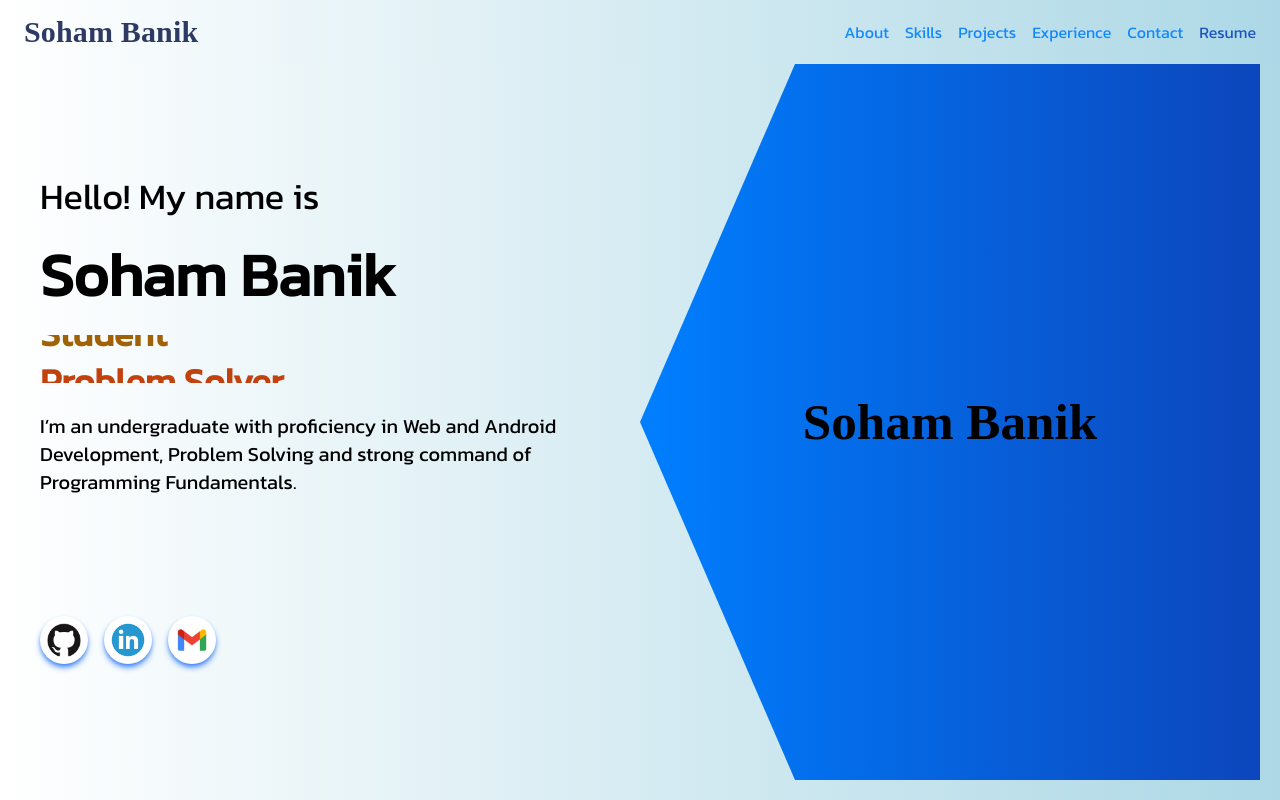
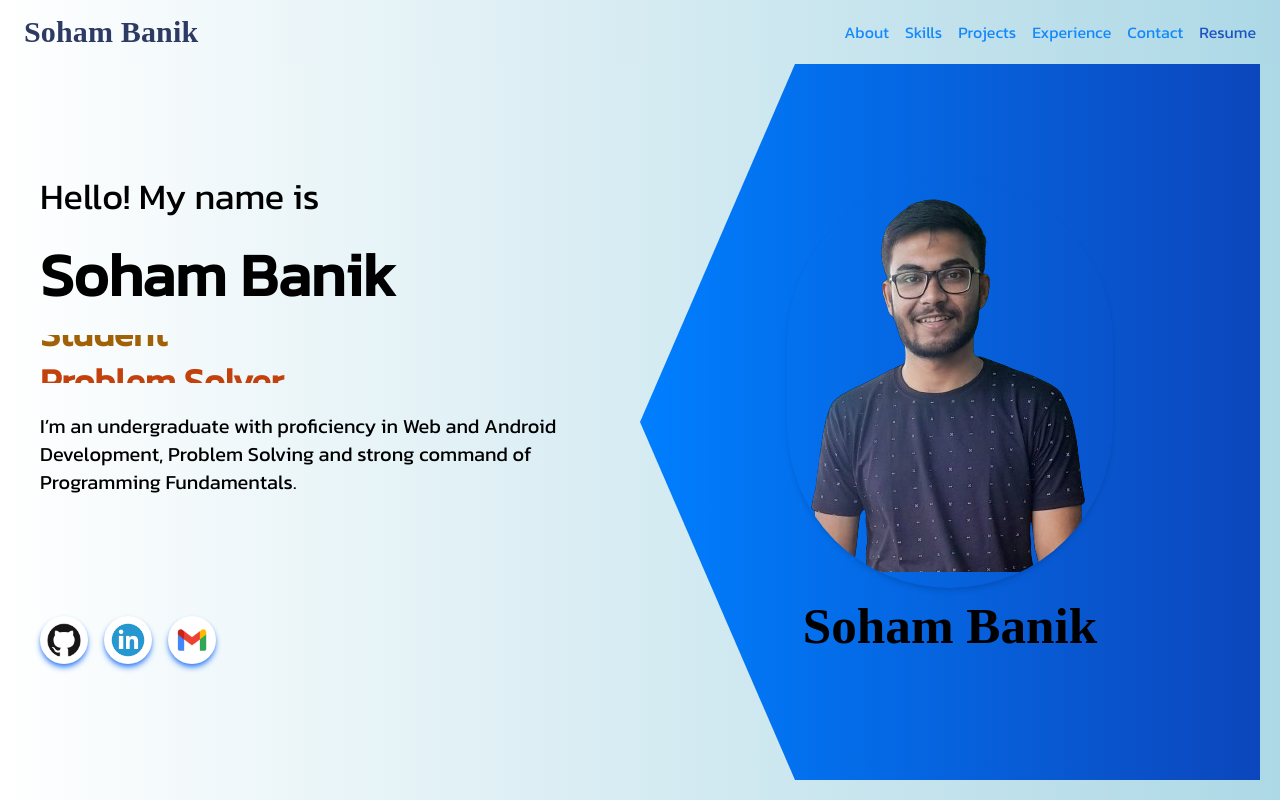
Before and after one commit to SohamB21/SB-Portfolio, a React (Vite) app: page / in a window 1280 px wide. Shown: the top 800 px of the page. Built offline with nearby package versions, Linux system fonts and the light colour scheme; a web font is replaced by a local one.

Commit message:
[style]: modified exp title and exp skills

```diff
--- a/src/Components/Experience/Experience.jsx
+++ b/src/Components/Experience/Experience.jsx
@@ -77,11 +77,11 @@ const Experience = () => {
                   target="_blank"
                   rel="noopener noreferrer"
                 >
-                  <h3 className="vertical-timeline-element-title text-xl text-white">
+                  <h3 className="vertical-timeline-element-title text-xl text-white capitalise">
                     {item.company}
                   </h3>
                 </a>
-                <p className="font-medium italic !mt-0 capitalise">
+                <p className="font-medium text-white italic !mt-0">
                   {item.title}
                 </p>
                 <p className="font-medium !mt-1">{item.description}</p>
@@ -89,7 +89,7 @@ const Experience = () => {
                   {item.skills.map((skill, skillIndex) => (
                     <span
                       key={skillIndex}
-                      className="border border-blue-400 p-px px-1 rounded-md"
+                      className="border border-indigo-300 p-px px-1 rounded-md"
                     >
                       {skill}
                     </span>
--- a/src/Components/Home/Home.jsx
+++ b/src/Components/Home/Home.jsx
@@ -86,7 +86,7 @@ const Home = () => {
           <img
             src={myphoto}
             alt="My Photo"
-            className="hidden i-img rounded-full shadow-md transition-transform transform hover:scale-110 duration-500"
+            className="i-img rounded-full shadow-md transition-transform transform hover:scale-110 duration-500"
           />
           <p
             style={{
```
